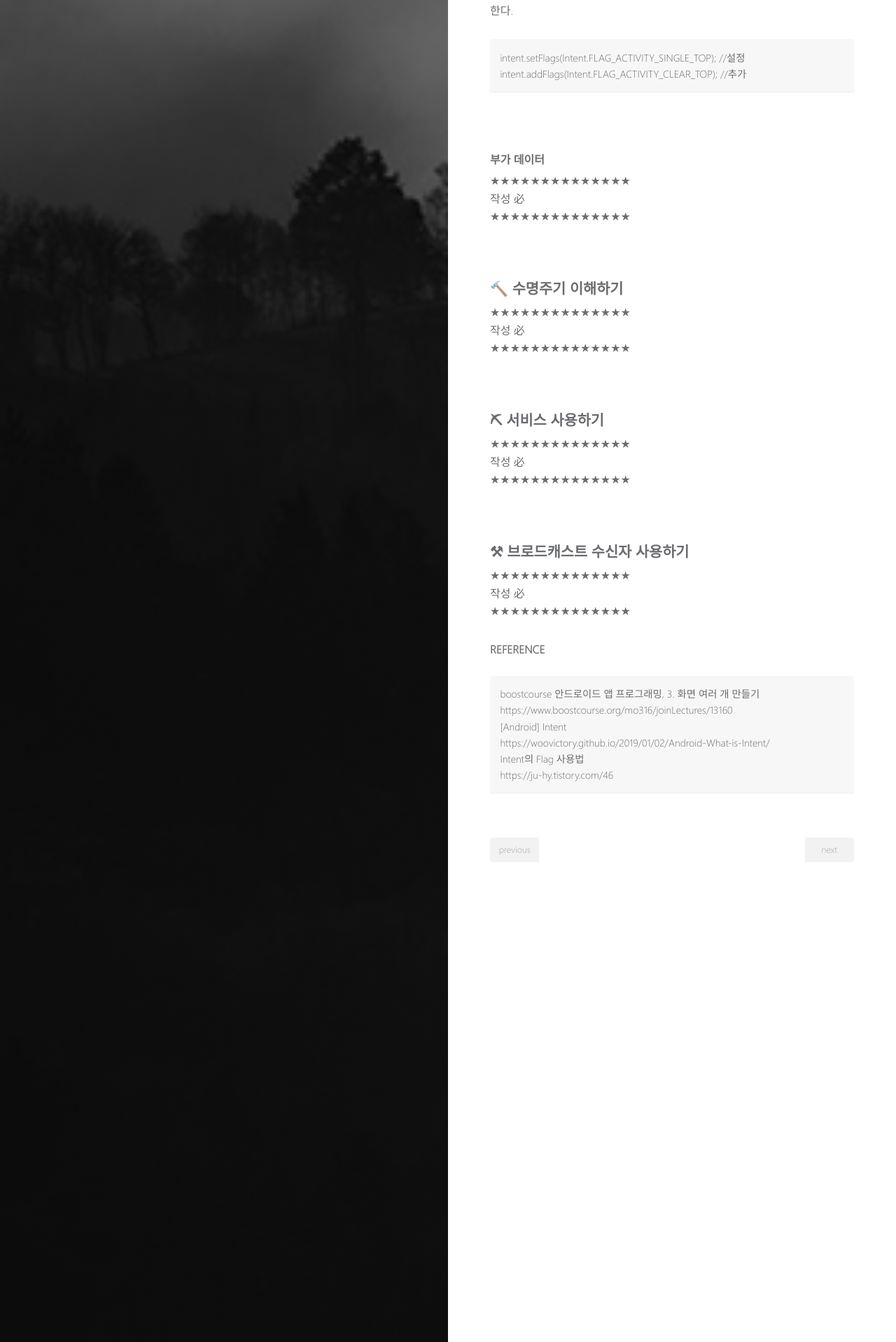
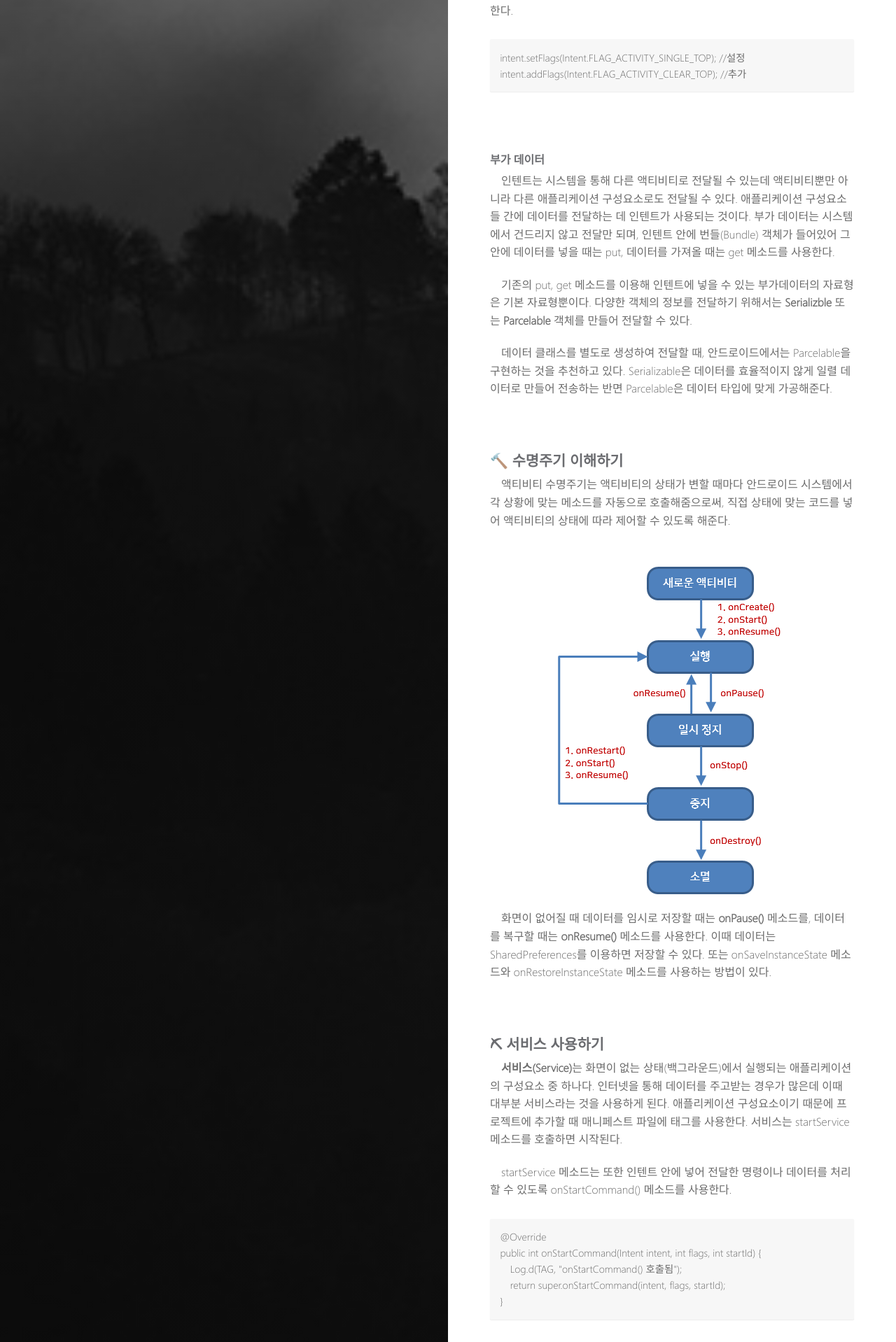
Before and after one commit to uunwon/uunwon.github.io, a Jekyll site: the page built from _posts/2021-01-01-BoostCourse-Android03.md, in a window 1280 px wide. Shown: the part 2108-4026 px from the top of the page at 70% size. Built offline with Jekyll 4.4.1, drawn with Linux system fonts in a browser that asks for light colours; some of the changed text lies outside the part shown.

Commit message:
develop post 'boostcourse android 03'

```diff
--- a/_posts/2021-01-01-BoostCourse-Android03.md
+++ b/_posts/2021-01-01-BoostCourse-Android03.md
@@ -69,33 +69,64 @@ finish();
 
 #### 부가 데이터
 
-★★★★★★★★★★★★★★ <br>
-작성 必 <br>
-★★★★★★★★★★★★★★
+　인텐트는 시스템을 통해 다른 액티비티로 전달될 수 있는데 액티비티뿐만 아니라 다른 애플리케이션 구성요소로도 전달될 수 있다. 애플리케이션 구성요소들 간에 데이터를 전달하는 데 인텐트가 사용되는 것이다. 부가 데이터는 시스템에서 건드리지 않고 전달만 되며, 인텐트 안에 번들(Bundle) 객체가 들어있어 그 안에 데이터를 넣을 때는 put, 데이터를 가져올 때는 get 메소드를 사용한다.
+
+　기존의 put, get 메소드를 이용해 인텐트에 넣을 수 있는 부가데이터의 자료형은 기본 자료형뿐이다. 다양한 객체의 정보를 전달하기 위해서는 **Serializble** 또는 **Parcelable** 객체를 만들어 전달할 수 있다.
+
+　데이터 클래스를 별도로 생성하여 전달할 때, 안드로이드에서는 Parcelable을 구현하는 것을 추천하고 있다. Serializable은 데이터를 효율적이지 않게 일렬 데이터로 만들어 전송하는 반면 Parcelable은 데이터 타입에 맞게 가공해준다.
 
 <br>
 
 ### 🔨 수명주기 이해하기
 
-★★★★★★★★★★★★★★ <br>
-작성 必 <br>
-★★★★★★★★★★★★★★
+　액티비티 수명주기는 액티비티의 상태가 변할 때마다 안드로이드 시스템에서 각 상황에 맞는 메소드를 자동으로 호출해줌으로써, 직접 상태에 맞는 코드를 넣어 액티비티의 상태에 따라 제어할 수 있도록 해준다.
+
+　<img src="{{ site.url }}/images/android_lifecycle.png" alt="Android_LifeCycle" height="50">
+
+　화면이 없어질 때 데이터를 임시로 저장할 때는 **onPause()** 메소드를, 데이터를 복구할 때는 **onResume()** 메소드를 사용한다. 이때 데이터는 SharedPreferences를 이용하면 저장할 수 있다. 또는 onSaveInstanceState 메소드와 onRestoreInstanceState 메소드를 사용하는 방법이 있다.
 
 <br>
 
 ### ⛏ 서비스 사용하기
 
-★★★★★★★★★★★★★★ <br>
-작성 必 <br>
-★★★★★★★★★★★★★★
+　**서비스(Service)**는 화면이 없는 상태(백그라운드)에서 실행되는 애플리케이션의 구성요소 중 하나다. 인터넷을 통해 데이터를 주고받는 경우가 많은데 이때 대부분 서비스라는 것을 사용하게 된다. 애플리케이션 구성요소이기 때문에 프로젝트에 추가할 때 매니페스트 파일에 <Service> 태그를 사용한다. 서비스는 startService 메소드를 호출하면 시작된다.
+
+　startService 메소드는 또한 인텐트 안에 넣어 전달한 명령이나 데이터를 처리할 수 있도록 onStartCommand() 메소드를 사용한다.
+
+<p>
+@Override <br>
+public int onStartCommand(Intent intent, int flags, int startId) { <br>
+　Log.d(TAG, "onStartCommand() 호출됨"); <br>
+　return super.onStartCommand(intent, flags, startId); <br>
+}
+</p>
+{: .notice}
+
+　화면이 없는 서비스에서 화면이 있는 액티비티를 띄울 때는 태스크(Task)를 새로 만들어서 연결해야 한다. 그와 같은 경우에 일반적으로 세 개의 플래그(FLAG_ACTIVITY_NEW_TASK, FLAG_ACTIVITY_SINGLE_TOP, FLAG_ACTIVITY_CLEAR_TOP)를 사용한다. 그러면 액티비티는 새로 만들어지지 않고 기존 액티비티를 사용하고, onNewIntent 메소드가 자동으로 호출된다.
 
 <br>
 
 ### ⚒ 브로드캐스트 수신자 사용하기
 
-★★★★★★★★★★★★★★ <br>
-작성 必 <br>
-★★★★★★★★★★★★★★
+　브로드캐스팅이란 여러 사람에게 동시에 데이터를 전달하는 것을 말한다. 안드로이드는 여러 애플리케이션 구성 요소에게 메시지를 전달하고 싶은 경우에 브로드캐스팅을 사용한다. 브로드캐스트 수신자 또한 애플리케이션 구성요소이므로 매니페이트 파일에 정보를 추가해준다. intent-filter 태그 내에는 어떤 브로드캐스팅 메시지를 받고 싶은지 지정할 수 있다. 또한 브로드캐스팅 메시지는 인텐트 객체로 만들어져 전달된다.
+
+<p>
+receiver android:name=".SmsReceiver" <br>
+　intent-filter <br>
+　　action android:name="android.provider.Telephony.SMS_RECEIVED" <br>
+　/intent-filter <br>
+/receiver
+</p>
+{: .notice}
+
+<br>
+
+#### DETAIL
+`Serialization(직렬화)` : 객체를 저장 장치에 저장 혹은 네트워크 전송을 위해 텍스트나 이진 형식으로 변환하는 것 <br>
+`Serializble(객체 직렬화)` : 객체를 바이트로 저장하는 자바의 인터페이스 <br>
+`Parcelable` : 안드로이드 SDK가 포함하고 있는 인터페이스 <br>
+`Reflection` : 자바 기능 중 하나로, 클래스나 인터페이스의 정보에 직접 접근할 수 있도록 하는 API <br>
+`Bundle` : 여러 가지 타입의 값을 저장하는 Map 클래스이다. 예를 들면 String 값을 Bundle 클래스에 Mapping(대응, 변환)하는 것이다. 즉, Bundle 은 아무거나 포장할 수 있는 상자를 의미하고 이 상자를 이용하여 이리저리 인텐트도 오고갈 수 있고 다양한 데이터 통신에 이용할 수 있다.
 
 #### REFERENCE
 boostcourse 안드로이드 앱 프로그래밍, 3. 화면 여러 개 만들기 <br>
@@ -103,5 +134,11 @@ https://www.boostcourse.org/mo316/joinLectures/13160 <br>
 [Android] Intent <br>
 https://woovictory.github.io/2019/01/02/Android-What-is-Intent/ <br>
 Intent의 Flag 사용법 <br>
-https://ju-hy.tistory.com/46
+https://ju-hy.tistory.com/46 <br>
+Android Bundle 이란? <br>
+https://www.crocus.co.kr/1560 <br>
+Android Serializable vs Parcelable <br>
+https://wooooooak.github.io/android/2019/09/19/Serializable-vs-Parcelable/ <br>
+Android & Java - Reflection <br>
+https://two22.tistory.com/14
 {: .notice}
```
Also changed, not shown: images/android_lifecycle.png (added), 1 other file.
